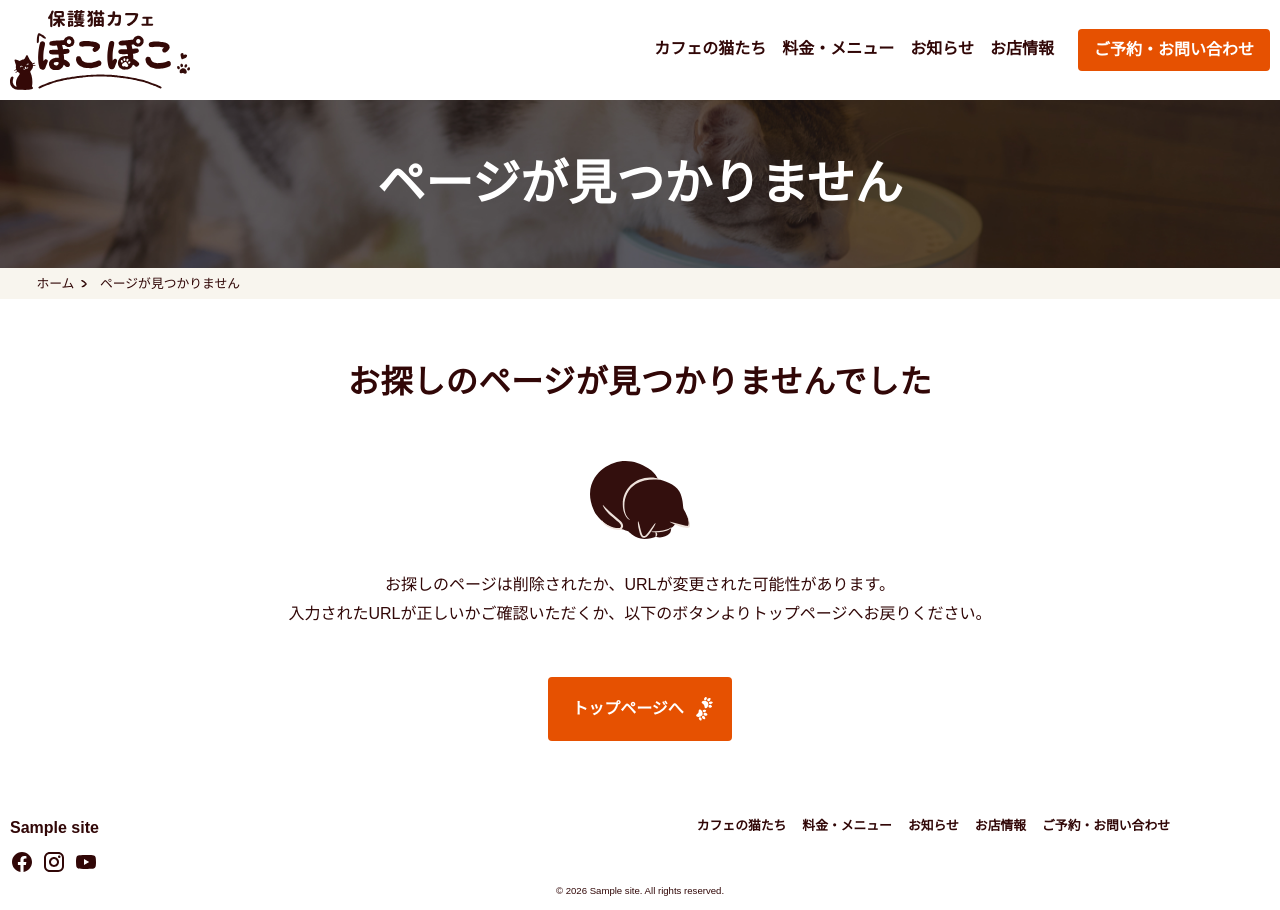
After one commit to web-ya-bunbun/pokopoko-wp, a WordPress theme: the page made by 404.php in a window 1280 px wide. The commit adds this page. Run offline with PHP 8.4 and a stand-in for WordPress, Linux system fonts and the light colour scheme; the site name, menu and one post (Sample post) are stand-ins, and other content is empty; style sheets or scripts are compiled from the project's sources; some libraries are stand-ins or nearby versions; some web fonts are replaced.

Commit message:
create 404 page

```diff
--- /dev/null
+++ b/404.php
@@ -0,0 +1,20 @@
+<?php
+get_header();
+?>
+
+<main class="main">
+  <h1 class="pageTitle">ページが見つかりません</h1>
+  <?php my_custom_breadcrumb(); ?>
+  <div class="pageContents">
+    <h2 class="secTitle secTitle--404">お探しのページが見つかりませんでした</h2>
+    <div class="sorryImg"><img src="<?php echo get_template_directory_uri(); ?>/img/sorry.svg" alt=""></div>
+    <p>お探しのページは削除されたか、URLが変更された可能性があります。</p>
+    <p>入力されたURLが正しいかご確認いただくか、以下のボタンよりトップページへお戻りください。</p>
+    <div class="btnArea">
+      <a href="<?php echo esc_url(home_url('/')); ?>" class="btn btn--type2">トップページへ</a>
+    </div>
+  </div>
+</main>
+<?php
+get_footer();
+?>
--- a/functions.php
+++ b/functions.php
@@ -25,7 +25,7 @@ function my_vite_theme_scripts()
   }
   // ==========================================
 
-  // 1. 全ページ共通のスタイル・JSを読み込む
+  // 全ページ共通のスタイル・JSを読み込む
   if ($is_dev) {
     //開発環境：localhost:5173 からリアルタイムのJSとCSSを読み込む
     wp_enqueue_style('my-theme-style', 'http://localhost:5173/src/main.scss', array(), null);
@@ -37,7 +37,7 @@ function my_vite_theme_scripts()
     wp_enqueue_script_module('my-theme-main-module', get_template_directory_uri() . '/dist/assets/main-js.js', array(), '1.0.0');
     wp_enqueue_style('my-theme-main-module-css', get_template_directory_uri() . '/dist/assets/main-js.css', array('my-theme-style'), '1.0.0');
   }
-  // 2. トップページ（front-page.php）のときだけ読み込む
+  // トップページ（front-page.php）のときだけ読み込む
   if (is_front_page()) {
     if ($is_dev) {
       wp_enqueue_style('my-theme-front', 'http://localhost:5173/src/front-page.scss', array('my-theme-style'), null);
@@ -45,7 +45,7 @@ function my_vite_theme_scripts()
       wp_enqueue_style('my-theme-front', get_template_directory_uri() . '/dist/assets/front-page.css', array('my-theme-style'), '1.0.0');
     }
   }
-  // 3. カフェの猫たちページ用
+  // カフェの猫たちページ用
   if (is_post_type_archive('cats') || is_singular('cats')) {
     if ($is_dev) {
       wp_enqueue_style('my-theme-cats', 'http://localhost:5173/src/page-cats.scss', array('my-theme-style'), null);
@@ -53,7 +53,7 @@ function my_vite_theme_scripts()
       wp_enqueue_style('my-theme-cats', get_template_directory_uri() . '/dist/assets/page-cats.css', array('my-theme-style'), '1.0.0');
     }
   }
-  // 4. 料金・メニューページ用
+  // 料金・メニューページ用
   if (is_page('menu')) {
     if ($is_dev) {
       wp_enqueue_style('my-theme-menu', 'http://localhost:5173/src/page-menu.scss', array('my-theme-style'), null);
@@ -61,7 +61,7 @@ function my_vite_theme_scripts()
       wp_enqueue_style('my-theme-menu', get_template_directory_uri() . '/dist/assets/page-menu.css', array('my-theme-style'), '1.0.0');
     }
   }
-  // 3. お知らせページ用
+  // お知らせページ用
   if (is_home() || is_post_type_archive('post') || is_singular('post')) {
     if ($is_dev) {
       wp_enqueue_style('my-theme-news', 'http://localhost:5173/src/page-news.scss', array('my-theme-style'), null);
@@ -69,7 +69,7 @@ function my_vite_theme_scripts()
       wp_enqueue_style('my-theme-news', get_template_directory_uri() . '/dist/assets/page-news.css', array('my-theme-style'), '1.0.0');
     }
   }
-  // 5. お店情報ページ用
+  // お店情報ページ用
   if (is_page('info')) {
     if ($is_dev) {
       wp_enqueue_style('my-theme-info', 'http://localhost:5173/src/page-info.scss', array('my-theme-style'), null);
@@ -77,12 +77,21 @@ function my_vite_theme_scripts()
       wp_enqueue_style('my-theme-info', get_template_directory_uri() . '/dist/assets/page-info.css', array('my-theme-style'), '1.0.0');
     }
   }
-  // 5. お問い合わせページ用
+  // お問い合わせページ用
   if (is_page('contact')) {
     if ($is_dev) {
       wp_enqueue_style('my-theme-contact', 'http://localhost:5173/src/page-contact.scss', array('my-theme-style'), null);
     } else {
       wp_enqueue_style('my-theme-contact', get_template_directory_uri() . '/dist/assets/page-contact.css', array('my-theme-style'), '1.0.0');
+    }
+  }
+  //404ページ用
+    // 5. お問い合わせページ用
+  if (is_404()) {
+    if ($is_dev) {
+      wp_enqueue_style('my-theme-404', 'http://localhost:5173/src/page-404.scss', array('my-theme-style'), null);
+    } else {
+      wp_enqueue_style('my-theme-404', get_template_directory_uri() . '/dist/assets/page-404.css', array('my-theme-style'), '1.0.0');
     }
   }
 }
--- a/index.php
+++ b/index.php
@@ -6,8 +6,6 @@
   <?php wp_head(); ?>
 </head>
 <body <?php body_class(); ?>>
-  <h1>WordPress × Vite 開発環境</h1>
-  <p>ここからモダンなフロントエンド開発を始めます！</p>
   <?php wp_footer(); ?>
 </body>
 </html>
--- /dev/null
+++ b/src/_404.scss
@@ -0,0 +1,30 @@
+.pageTitle {
+  background-image: url(./img/title_bg_404.jpg);
+}
+.pageContents {
+  margin-inline: auto;
+  padding-block: min(10vw, 4rem);
+  @include winSizeM {
+    max-width: 920px;
+    padding-inline: $pcPadding;
+    p {
+      text-align: center;
+    }
+  }
+  @include winSizeS {
+    padding-inline: $spPadding;
+  }
+}
+.secTitle--404 {
+  padding-top: 0;
+}
+.sorryImg {
+  width: 100px;
+  margin-inline:auto;
+  margin-bottom: 2rem;
+}
+.btnArea {
+  display: flex;
+  justify-content: center;
+  padding-top: 3rem;
+}
--- /dev/null
+++ b/src/page-404.scss
@@ -0,0 +1,7 @@
+@charset "UTF-8";
+
+@import "_settings.scss";
+
+@import "_page.scss";
+
+@import "_404.scss";
```
Also changed, not shown: img/sorry.svg (added), src/img/title_bg_404.jpg (added).
